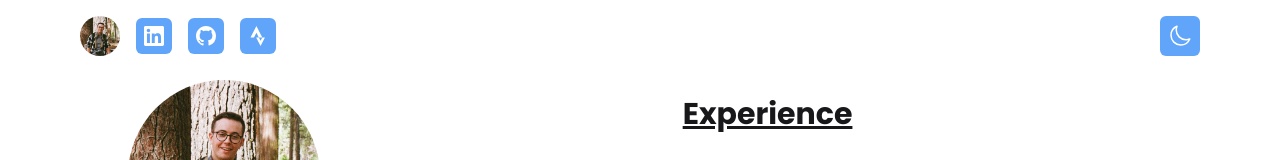
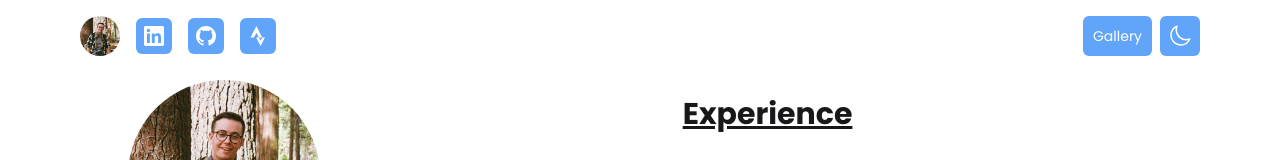
Before and after one commit to jaketbailey/portfolio, a React (Vite) app: page / in a window 1280 px wide. Shown: the top 160 px of the page. Built offline with nearby package versions, Linux system fonts and the light colour scheme.

Commit message:
Gallery added

```diff
--- a/src/pages/Home.jsx
+++ b/src/pages/Home.jsx
@@ -63,17 +63,17 @@ function Home() {
             />
         </svg>
     )
-    // Add the following code snippet to the Home component when gallery is implemented:
-    // <a
-    //     className="absolute md:fixed p-2.5 z-10 right-5 md:right-32 top-4 bg-blue-400 dark:bg-purple-400 rounded-md text-sm dark:text-zinc-900 text-white"
-    //     href="/"
-    // >
-    //     Gallery
-    // </a>
 
     return (
         <>
-            <div></div>
+            <div>
+            <a
+                className="absolute md:fixed p-2.5 z-10 right-5 md:right-32 top-4 bg-blue-400 dark:bg-purple-400 rounded-md text-sm dark:text-zinc-900 text-white"
+                href="/gallery"
+            >
+                Gallery
+            </a>
+            </div>
             <button
                 type="button"
                 onClick={handleThemeSwitch}
```
